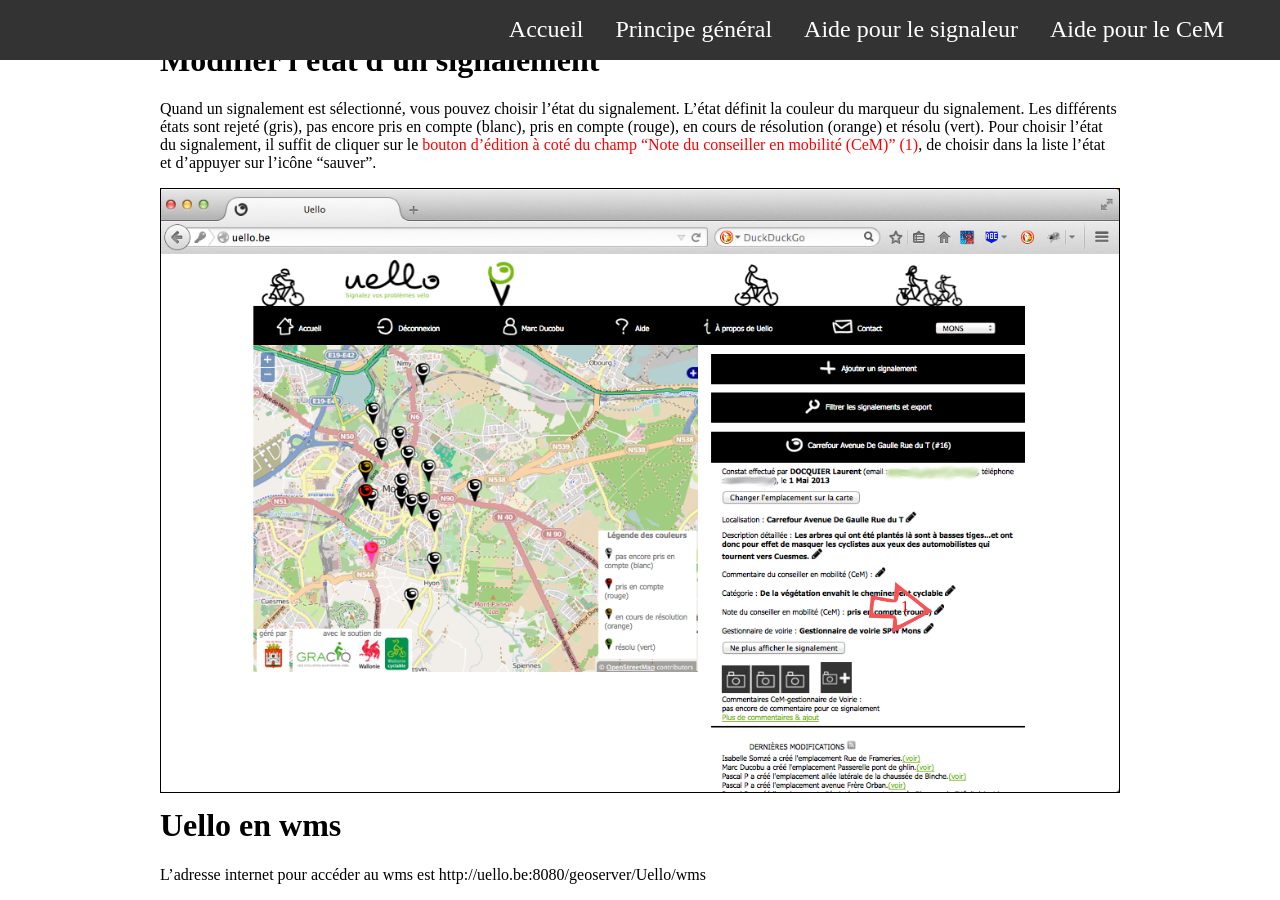
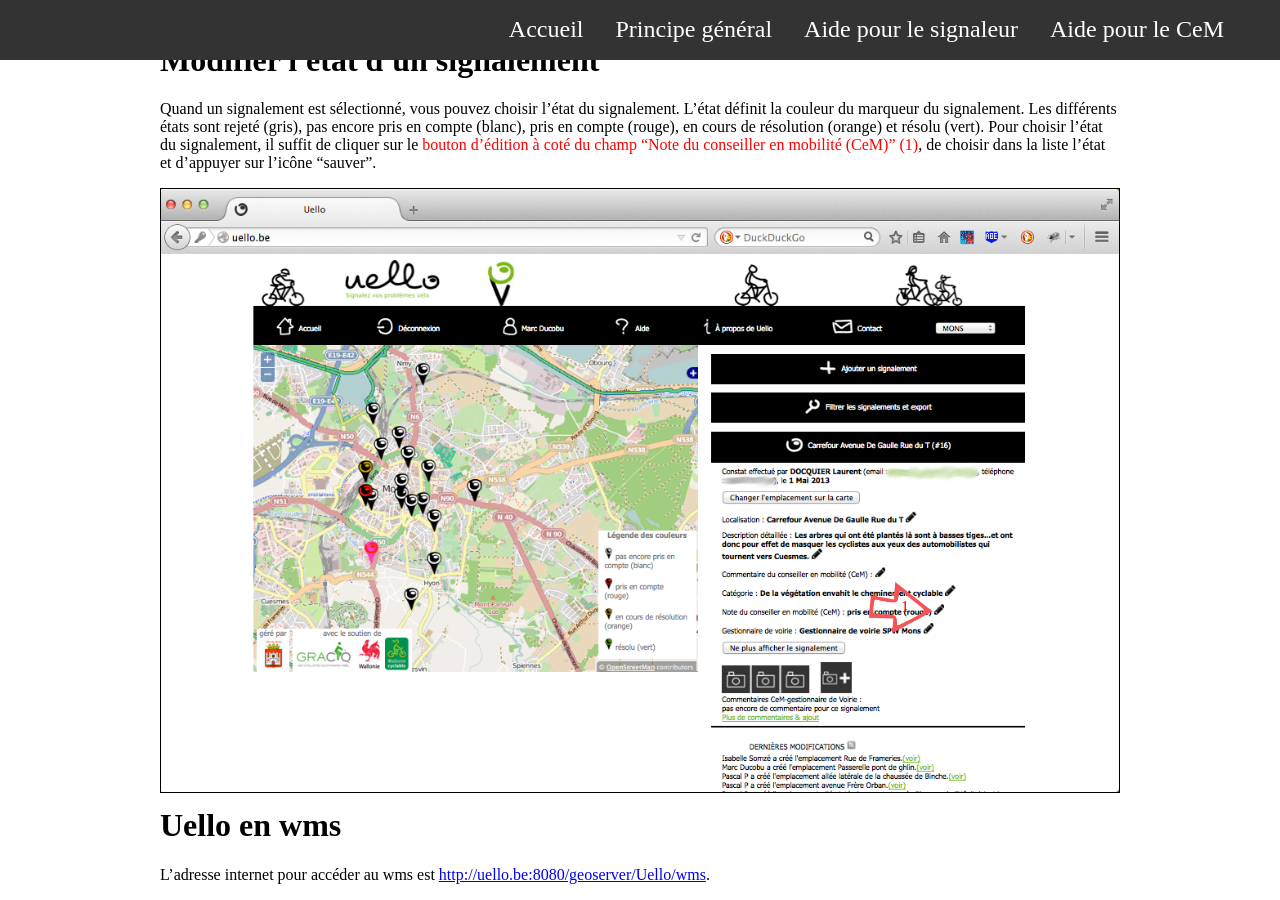
Before and after one commit to GRACQ-dev/AideUello, a Jekyll site: the page built from pour_le_cem.md, in a window 1280 px wide and 900 px high, scrolled down 3974 px. Built offline with Jekyll 4.4.1, drawn with Linux system fonts in a browser that asks for light colours; part of the change alters nothing that is shown.

Commit message:
Adding wms url -2

```diff
--- a/pour_le_cem.md
+++ b/pour_le_cem.md
@@ -51,4 +51,4 @@ Quand un signalement est sélectionné, vous pouvez choisir l'état du signaleme
 
 <h1>Uello en wms</h1>
 
-L'adresse internet pour accéder au wms est http://uello.be:8080/geoserver/Uello/wms
+L'adresse internet pour accéder au wms est <a href="http://uello.be:8080/geoserver/Uello/wms">http://uello.be:8080/geoserver/Uello/wms</a>.
```
